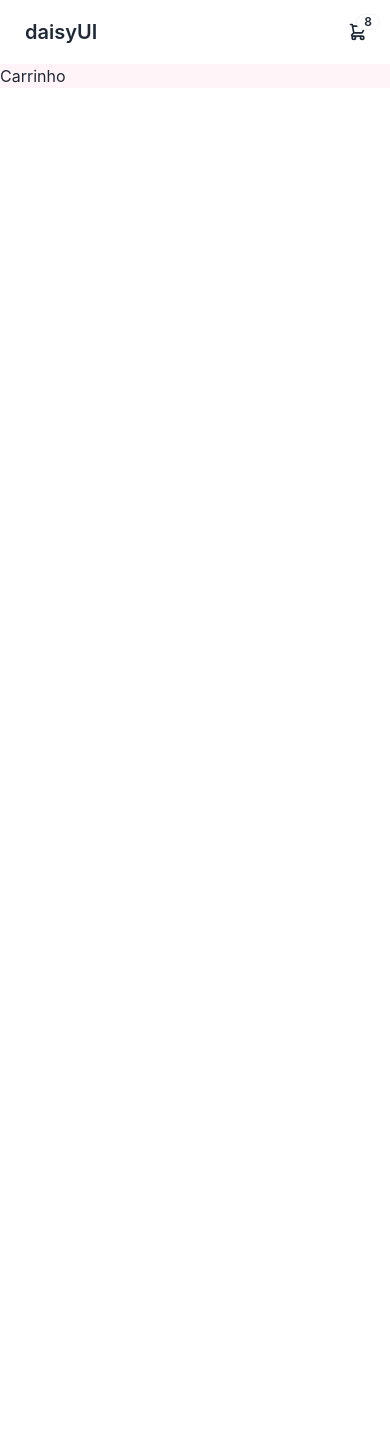
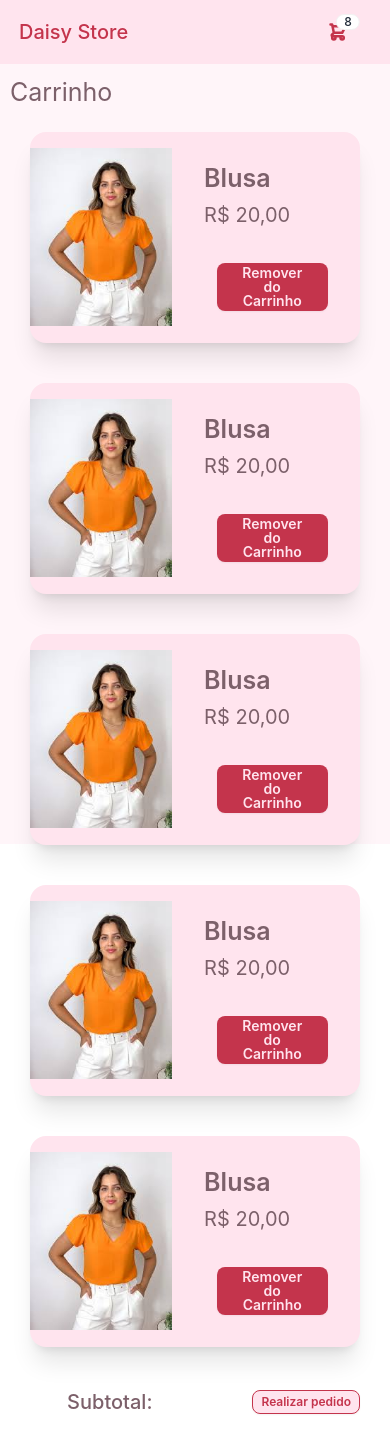
Before and after one commit to hermesonbastos/daisy-store-public, a React (Vite) app: page /cart in a window 390 px wide. Before the commit the page ends 844 px from the top, so only its background shows below. Built offline with nearby package versions, Linux system fonts and the light colour scheme; the HTML template or start-up script is replaced by a standard one.

Commit message:
Conclusão das telas de catalogo e carrinho

```diff
--- a/src/App.css
+++ b/src/App.css
@@ -22,6 +22,7 @@
 body {
   font-family: 'Inter', sans-serif;
   background-color: var(--daisy-pink6);
+  height: 100vh;
 }
 
 *:focus {
--- a/src/components/Navbar/index.jsx
+++ b/src/components/Navbar/index.jsx
@@ -1,8 +1,10 @@
+import "./styles.css"
+
 const Navbar = () => {
   return (
     <div className="navbar bg-base-100">
       <div className="flex-1">
-        <a className="btn btn-ghost text-xl">daisyUI</a>
+        <a className="btn-ghost text-xl">Daisy Store</a>
       </div>
       <div className="flex-none">
         <div className="dropdown dropdown-end">
@@ -18,7 +20,7 @@ const Navbar = () => {
                 <path
                   strokeLinecap="round"
                   strokeLinejoin="round"
-                  strokeWidth="2"
+                  strokeWidth="3"
                   d="M3 3h2l.4 2M7 13h10l4-8H5.4M7 13L5.4 5M7 13l-2.293 2.293c-.63.63-.184 1.707.707 1.707H17m0 0a2 2 0 100 4 2 2 0 000-4zm-8 2a2 2 0 11-4 0 2 2 0 014 0z"
                 />
               </svg>
@@ -33,7 +35,7 @@ const Navbar = () => {
               <span className="text-lg font-bold">8 Items</span>
               <span className="text-info">Subtotal: $999</span>
               <div className="card-actions">
-                <button className="btn btn-primary btn-block">View cart</button>
+                <button className="btn btn-primary btn-block">Ver carrinho</button>
               </div>
             </div>
           </div>
--- a/src/components/Navbar/styles.css
+++ b/src/components/Navbar/styles.css
@@ -0,0 +1,17 @@
+.btn-ghost{
+    margin-left: 10px;
+    font-weight: 500;
+    color: var(--daisy-primary);
+}
+
+.navbar{
+    background-color: var(--daisy-secondary);
+}
+
+.card-compact{
+    color: var(--daisy-primary);
+}
+
+.dropdown-end{
+    margin-left: 20px;
+}
--- /dev/null
+++ b/src/components/Pagination/index.jsx
@@ -0,0 +1,13 @@
+import "./styles.css"
+
+const Pagination = () => {
+   return(
+    <div className="join">
+        <button className="join-item btn">«</button>
+        <button className="join-item btn">Page 01</button>
+        <button className="join-item btn">»</button>
+    </div>
+   )
+}
+
+export default Pagination;
--- /dev/null
+++ b/src/components/Pagination/styles.css
@@ -0,0 +1,16 @@
+.join{
+    display: flex;
+    justify-content: center;
+}
+
+.join-item{
+    background-color: var(--daisy-secondary);
+    border-color: var(--daisy-pink5);
+    color: var(--daisy-brown);
+}
+
+.join-item:hover{
+    color: var(--daisy-pink6);
+    background-color: var(--daisy-primary);
+    border-color: var(--daisy-pink5);
+}
--- a/src/components/ProductCard/index.jsx
+++ b/src/components/ProductCard/index.jsx
@@ -1,18 +1,18 @@
 import "./styles.css"
 
-const ProductCard = () => {
+const ProductCard = ({nome, price, button, product}) => {
   return <div className="catalogo-card">
       <div className="card card-side bg-base-100 shadow-xl">
           <figure>
               <img
-              src=""
-              alt="Movie" />
+              src="/src/assets/blusa.jpeg"
+              alt="" />
           </figure>
           <div className="card-body">
-              <h2 className="card-title">Nome do Produto</h2>
-              <p>preço</p>
+              <h2 className="card-title">{nome}</h2>
+              <p>{price}</p>
               <div className="card-actions justify-end">
-              <button className="btn btn-primary">Adicionar ao carrinho</button>
+              <button className="btn btn-primary">{button}</button>
               </div>
           </div>
       </div>
--- a/src/components/ProductCard/styles.css
+++ b/src/components/ProductCard/styles.css
@@ -4,15 +4,38 @@
 
 .catalogo-card{
     padding: 20px;
-    display: grid;
-    grid-template-columns: 1fr 1fr;
+    color: var(--daisy-brown);
 }
 
 .btn-primary{
     background-color: var(--daisy-primary);
     color: var(--daisy-secondary);
+    border: none;
+}
+
+.btn-primary:hover{
+    background-color: var(--daisy-secondary);
+    color: var(--daisy-primary);
+    box-shadow: 0px 4px 10px 1px;
 }
 
 .card-title{
     font-size: 25px;
 }
+
+p{
+    font-size: 20px;
+}
+
+@media(max-width:768px){
+    .catalogo-card{
+        display: flex;
+        flex-direction: column;
+    }
+
+    .btn-primary{
+        width: 90%;
+        margin-top: 25px;
+    }
+
+}
--- a/src/components/pages/Carrinho/index.jsx
+++ b/src/components/pages/Carrinho/index.jsx
@@ -1,8 +1,24 @@
+import ProductCard from '../../ProductCard';
 import './styles.css';
 
+const products = [{},{}, {},{},{}]
+
 const Carrinho = () => {
-  return <div>
-    Carrinho
+  return <div className="cart-container">
+    <h1>Carrinho</h1>
+      <div className='cart-products'>
+        {products.map((product) => (
+          <ProductCard nome="Blusa" price="R$ 20,00" button="Remover do Carrinho" product={product}/>
+        ))}
+      </div>
+      <div className='confirm'>
+        <div className='subtotal'>
+          <span>Subtotal:</span>
+        </div>
+        <div className='cart-btn'>
+          <button className="btn btn-xs sm:btn-sm md:btn-md lg:btn-lg">Realizar pedido</button>
+        </div>
+      </div>
   </div>
 }
 
--- a/src/components/pages/Carrinho/styles.css
+++ b/src/components/pages/Carrinho/styles.css
@@ -0,0 +1,59 @@
+.cart-container{
+    padding: 10px;
+    width: 100%;
+    height: 100%;
+}
+
+h1{
+    font-size: 25px;
+    color: var(--daisy-brown);
+}
+
+.cart-btn{
+    display: flex;
+    flex-direction: column;
+    justify-content: flex-end;
+    align-items: center;
+}
+
+.cart-products{
+    display: grid;
+    grid-template-columns: 1fr 1fr;
+}
+
+.subtotal{
+    color: var(--daisy-brown);
+    font-size: 20px;
+    font-weight: 500;
+}
+
+.confirm{
+    display: flex;
+    justify-content: flex-end;
+    align-items: center;
+    padding: 20px;
+    gap: 100px;
+}
+
+.btn-xs{
+    background-color: var(--daisy-secondary);
+    color: var(--daisy-primary);
+    border-color: var(--daisy-primary);
+}
+
+.btn-xs:hover{
+    color: var(--daisy-secondary);
+    background-color: var(--daisy-primary);
+    border-color: var(--daisy-primary);
+}
+
+@media(max-width:768px){
+    .cart-products{
+        display: flex;
+        flex-direction: column;
+    }
+
+    .btn-xs{
+        width:100%;
+    }
+}
--- a/src/components/pages/Catalogo/index.jsx
+++ b/src/components/pages/Catalogo/index.jsx
@@ -1,10 +1,22 @@
+import Pagination from '../../Pagination';
 import ProductCard from '../../ProductCard/index';
 import './styles.css';
+
+const products = [{}, {}, {}]
 
 const Catalogo = () => {
   return <div className='catalogo'>
     Catalogo
-    <ProductCard/>
+      <div className='catalog-container'>
+        <div className='catalog-card'>
+          {products.map((product)=>(
+            <ProductCard nome="Calça" price="R$ 190,00" button="Adicionar Produto" product={product}/>
+          ))}
+        </div>
+        <div className='pagination'>
+          <Pagination/>
+        </div>
+      </div>
   </div>
 }
 
--- a/src/components/pages/Catalogo/styles.css
+++ b/src/components/pages/Catalogo/styles.css
@@ -2,4 +2,17 @@
     padding: 10px;
     font-size: 30px;
     color: var(--daisy-brown);
+    display: flex;
+    flex-direction: column;
 }
+
+.catalog-container{
+    display: flex;
+    flex-direction: column;
+    justify-content: space-between;
+}
+
+.catalog-card{
+    display: grid;
+    grid-template-columns: 1fr 1fr;
+}
```
Also changed, not shown: src/assets/blusa.jpeg (added), src/assets/plus.jpg (added).
